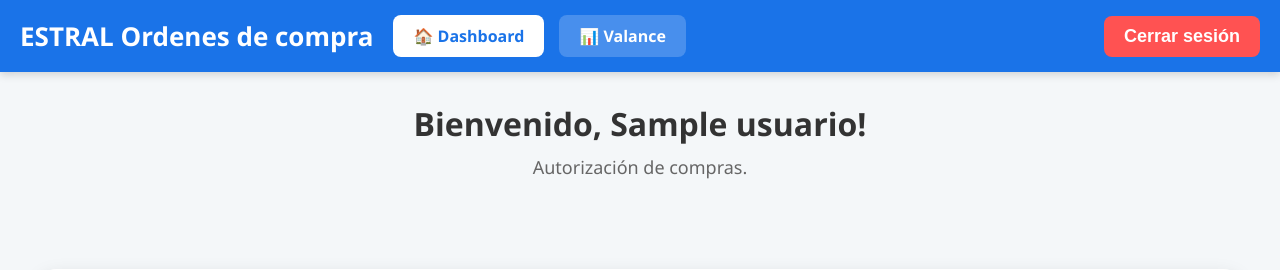
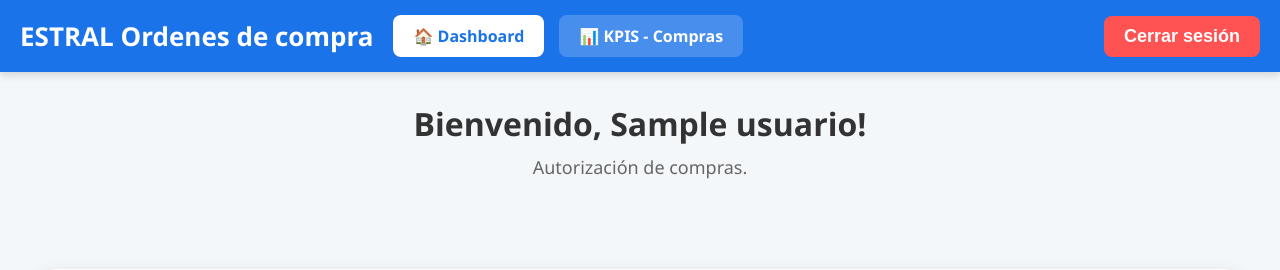
Before and after one commit to Alejandro-Ramirez-Gutierrez/estral_module, a FastAPI app: template templates/dashboard.html in a window 1280 px wide. Shown: the top 270 px of the page. Run offline with FastAPI, Linux system fonts and the light colour scheme; the template is opened without the code that fills it: most values are stand-ins (such as "Sample title", 1, 10 or a date in 2020).

Commit message:
ligeros cambios

```diff
--- a/templates/dashboard.html
+++ b/templates/dashboard.html
@@ -179,7 +179,7 @@ button.cancelar:hover { background-color:#c82333; }
     <div class="logo">ESTRAL Ordenes de compra</div>
     <div class="tabs">
         <a href="/dashboard" class="active">🏠 Dashboard</a>
-        <a href="/valance">📊 Valance</a>
+        <a href="/valance">📊 KPIS - Compras</a>
     </div>
     <button onclick="location.href='/logout'">Cerrar sesión</button>
 </nav>
```
